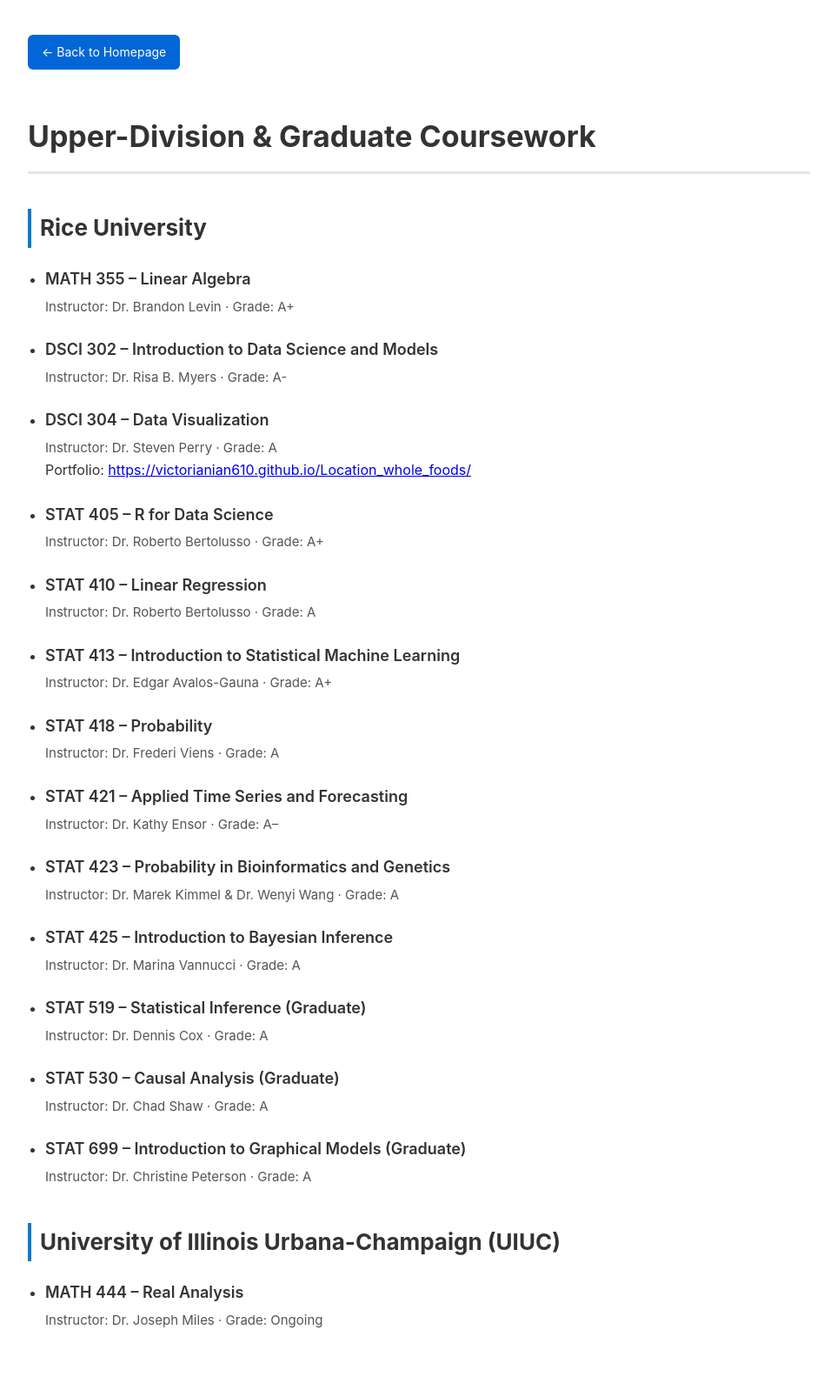
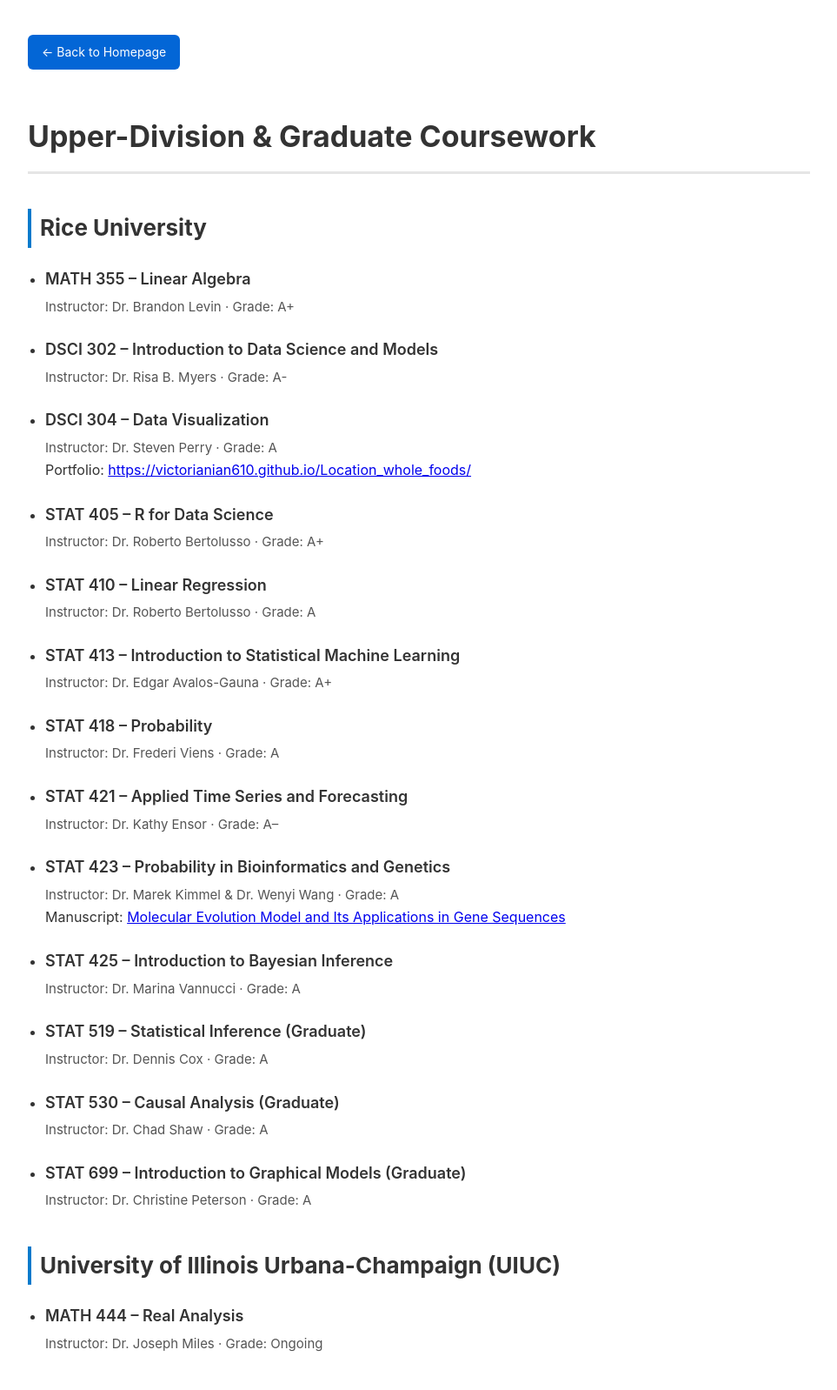
Before and after one commit to victorianian610/victorianian610.github.io, a Jekyll site: the page coursework.html, which Jekyll copies as it is, in a window 1280 px wide. Shown: the whole page at 87% size, without its empty margins (158-1121 px from the left). Built offline with Jekyll 4.4.1, drawn with Linux system fonts in a browser that asks for light colours; before the commit the page ends 1570 px from its top, so only the background shows below that.

Commit message:
Add manuscript link for STAT 423 course
Added a manuscript link for the STAT 423 course.

```diff
--- a/coursework.html
+++ b/coursework.html
@@ -128,6 +128,12 @@
   <li>
     <div class="course-title">STAT 423 – Probability in Bioinformatics and Genetics</div>
     <div class="course-meta">Instructor: Dr. Marek Kimmel & Dr. Wenyi Wang · Grade: A</div>
+    <div class="course-link">
+      Manuscript:
+      <a href="/files/Molecular Evolution Model and Its Applications in Gene Sequences.pdf" target="_blank">
+        Molecular Evolution Model and Its Applications in Gene Sequences
+      </a>
+    </div>
   </li>
 
   <li>
```
